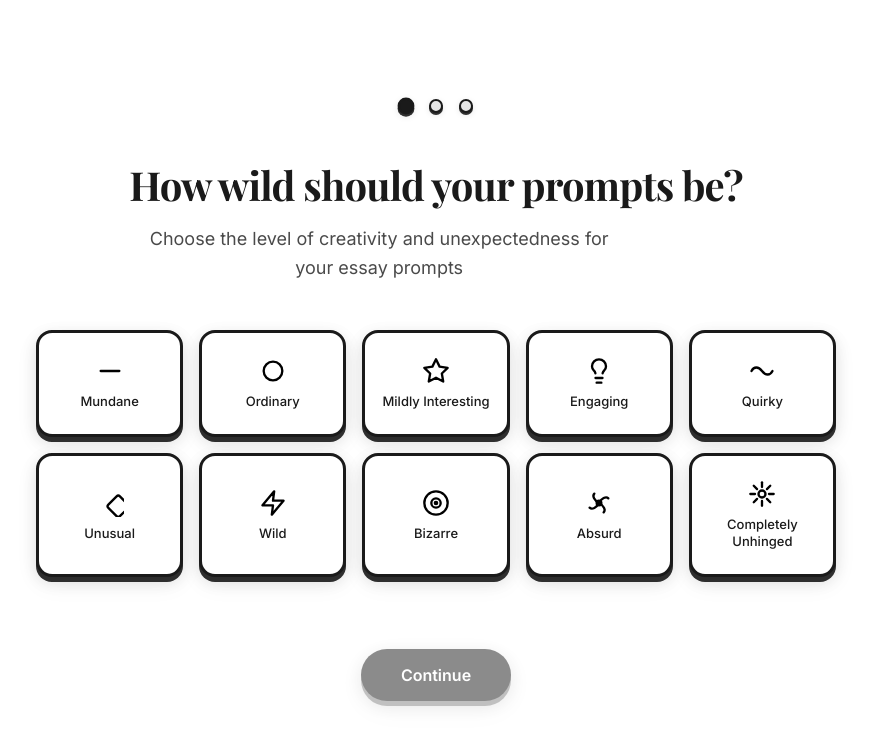
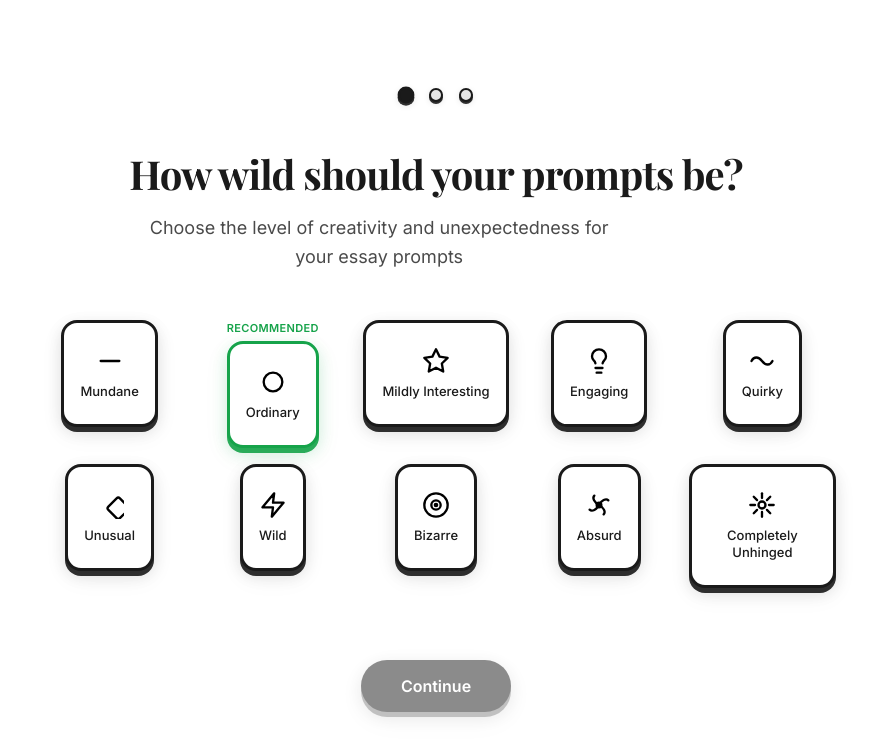
Before and after one commit to jacobkuchinsky-afk/BananaWrite, a Next.js app: page /setup in a window 1280 px wide. Shown: the top 756 px of the page, without its empty margins (204-1075 px from the left). Built offline with nearby package versions, Linux system fonts and the light colour scheme; no server answers; the database is empty; sample sign-in values are in the browser's storage; a web font is replaced by a local one.

Commit message:
update of the craziness

```diff
--- a/components/Setup/CrazinessSelector.tsx
+++ b/components/Setup/CrazinessSelector.tsx
@@ -39,11 +39,15 @@ export default function CrazinessSelector({ value, onChange }: CrazinessSelector
     <div className={styles.crazinessGrid}>
       {CRAZINESS_OPTIONS.map((option) => {
         const IconComponent = CRAZINESS_ICONS[option]
+        const isRecommended = option === 'Ordinary'
         return (
+          <div key={option} className={styles.crazinessOptionWrapper}>
+            {isRecommended && (
+              <span className={styles.recommendedBadge}>Recommended</span>
+            )}
             <button
-            key={option}
               type="button"
-            className={`${styles.crazinessOption} ${value === option ? styles.selected : ''}`}
+              className={`${styles.crazinessOption} ${value === option ? styles.selected : ''} ${isRecommended ? styles.recommended : ''}`}
               onClick={() => onChange(option)}
             >
               <span className={styles.crazinessIcon}>
@@ -51,6 +55,7 @@ export default function CrazinessSelector({ value, onChange }: CrazinessSelector
               </span>
               <span className={styles.crazinessLabel}>{option}</span>
             </button>
+          </div>
         )
       })}
     </div>
--- a/components/Setup/Setup.module.css
+++ b/components/Setup/Setup.module.css
@@ -74,6 +74,44 @@
   grid-template-columns: repeat(5, 1fr);
   gap: var(--spacing-sm);
   width: 100%;
+}
+
+.crazinessOptionWrapper {
+  display: flex;
+  flex-direction: column;
+  align-items: center;
+  position: relative;
+}
+
+.recommendedBadge {
+  font-size: 0.6875rem;
+  font-weight: 600;
+  color: #16a34a;
+  text-transform: uppercase;
+  letter-spacing: 0.03em;
+  margin-bottom: 4px;
+}
+
+.crazinessOption.recommended {
+  border-color: #16a34a;
+  box-shadow:
+    0 5px 0 0 rgba(22, 163, 74, 0.9),
+    0 5px 15px rgba(22, 163, 74, 0.15),
+    0 8px 25px rgba(22, 163, 74, 0.08);
+}
+
+.crazinessOption.recommended:hover {
+  box-shadow:
+    0 7px 0 0 rgba(22, 163, 74, 0.9),
+    0 7px 20px rgba(22, 163, 74, 0.18),
+    0 10px 30px rgba(22, 163, 74, 0.1);
+}
+
+.crazinessOption.recommended.selected {
+  border-color: #1a1a1a;
+  box-shadow:
+    0 2px 0 0 rgba(0, 0, 0, 0.9),
+    0 3px 12px rgba(0, 0, 0, 0.2);
 }
 
 .crazinessOption {
```
Lines whose indentation alone changed are shown as unchanged.
